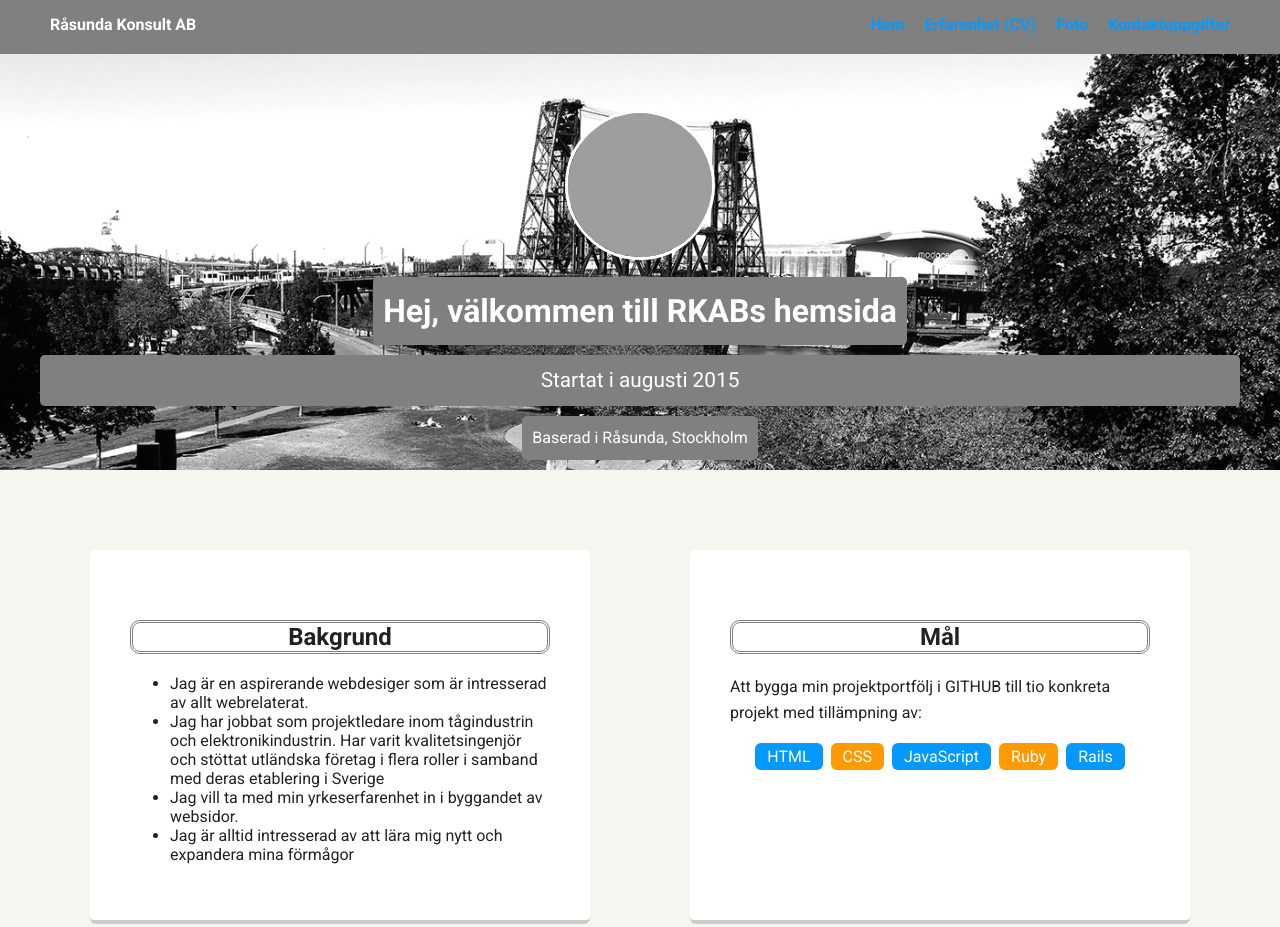
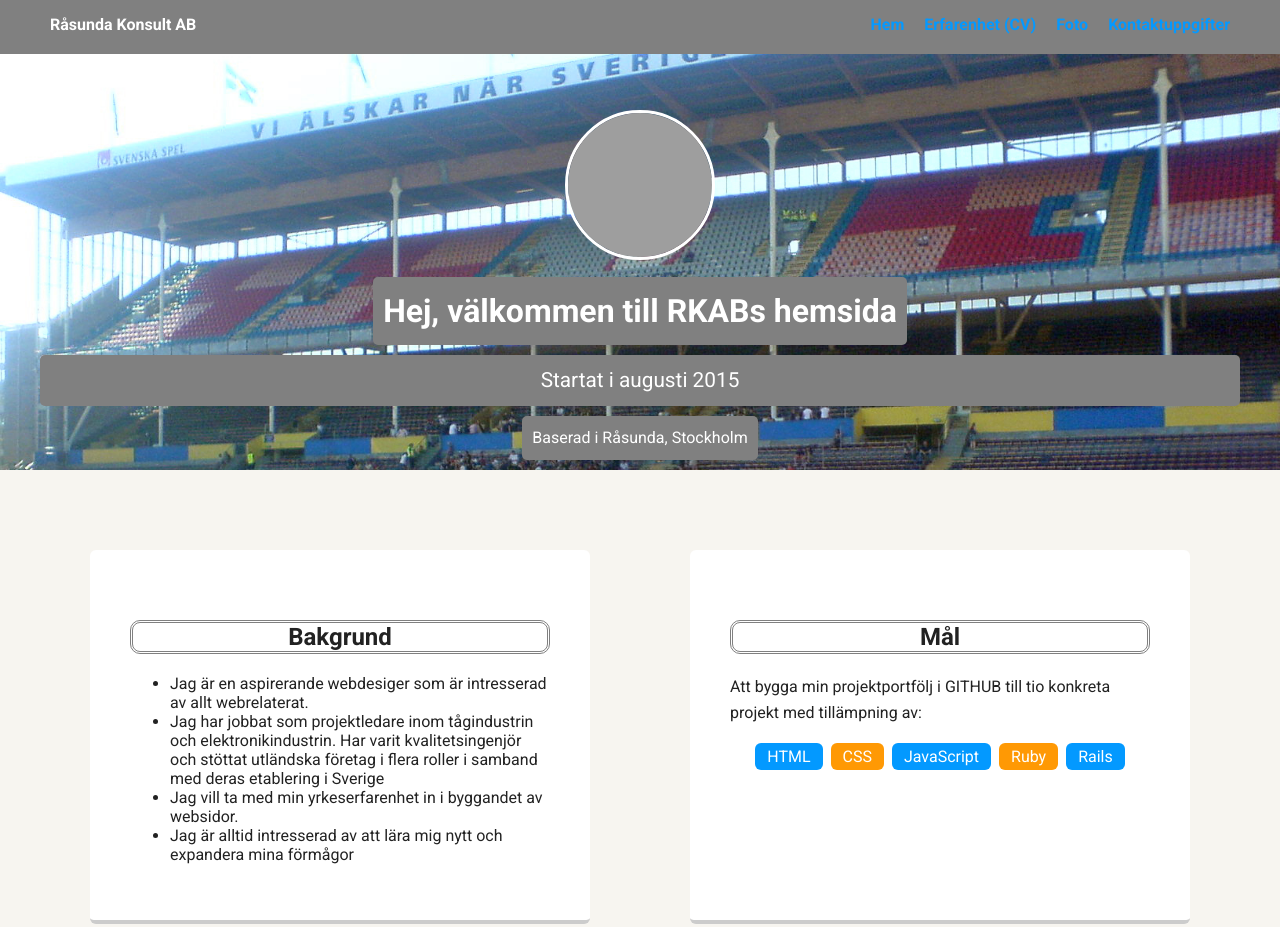
Before and after one commit to PeterRKAB/Project2, a plain HTML site: page index.html in a window 1280 px wide. Shown: the top 927 px of the page. Drawn offline with Linux system fonts and the light colour scheme; grey boxes are pictures that could not be loaded; a web font is replaced by a local one.

Commit message:
Update styles.css

```diff
--- a/styles.css
+++ b/styles.css
@@ -54,7 +54,7 @@ a:hover {
 
 header {
   text-align: center;
-  background: url('images/portland.jpg') no-repeat top center ;
+  background: url('Rasunda_stadium.jpg') no-repeat top center ;
   background-size: cover;
   overflow: hidden;
   padding-top: 60px;
```
